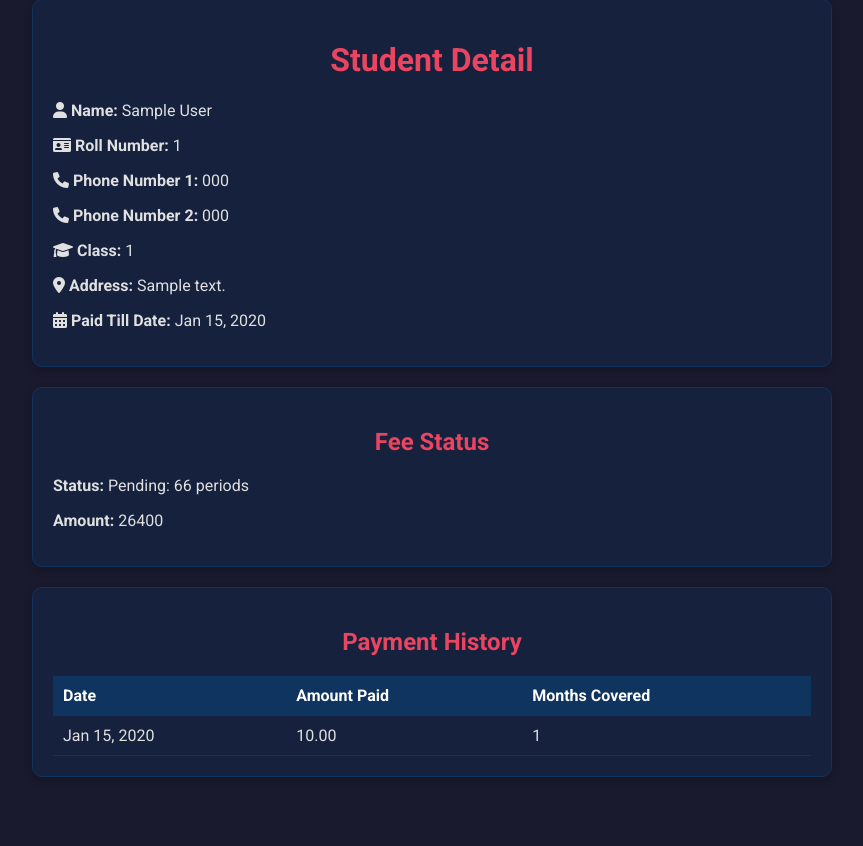
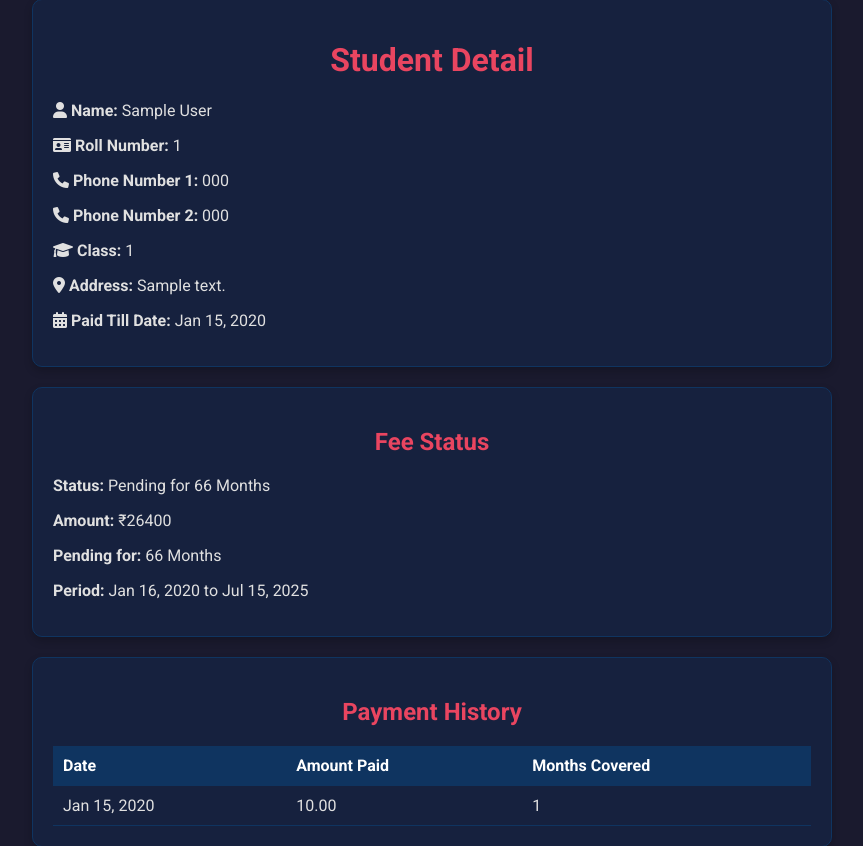
Before and after one commit to bahshat/Maktab-Django, a Django app: page /fees_info/1/ in a window 1280 px wide. Shown: the part 21-867 px from the top of the page, without its empty margins (208-1071 px from the left). Before the commit the page ends 798 px from the top, so only its background shows below. Run offline with Django 5.2, Linux system fonts and the light colour scheme; tables that the repository leaves empty hold one stand-in row (values such as "Sample post").

Commit message:
Fees Status independent page completed

```diff
--- a/students/templates/students/fees_info.html
+++ b/students/templates/students/fees_info.html
@@ -21,8 +21,9 @@
     <div class="card">
         <h2>Fee Status</h2>
         <p><strong>Status:</strong> {{ fee_status }}</p>
-        <p><strong>Amount:</strong> {{ fee_amount }}</p>
-        {% if fee_status == "Pending" %}
+        <p><strong>Amount:</strong> ₹{{ fee_amount }}</p>
+        {% if total_pending_months and total_pending_months > 0 %}
+            <p><strong>Pending for:</strong> {{ total_pending_months }} Months</p>
             <p><strong>Period:</strong> {{ from_date|date:"M d, Y" }} to {{ to_date|date:"M d, Y" }}</p>
         {% endif %}
     </div>
--- a/students/views.py
+++ b/students/views.py
@@ -154,13 +154,23 @@ def fees_info(request, roll_number):
 
     # Check for pending fees
     pending_periods, pending_amount = calculate_pending_periods(student, today)
+
+    # Calculate total_pending_months_display based on pending_periods and fees_period
+    total_pending_months_display = 0
+    if pending_periods > 0:
+        months_per_period = {
+            'monthly': 1,
+            'quarterly': 3,
+            'half_yearly': 6,
+            'yearly': 12,
+        }[student.fees_period]
+        total_pending_months_display = pending_periods * months_per_period
+
     from_date = None
     to_date = None
 
-    # Check for pending fees
-    pending_periods, pending_amount = calculate_pending_periods(student, today)
     if pending_amount > 0:
-        fee_status = f"Pending: {pending_periods} periods"
+        fee_status = f"Pending for {total_pending_months_display} Months"
         fee_amount = pending_amount
 
         if student.paid_till_date is None:
@@ -198,6 +208,7 @@ def fees_info(request, roll_number):
         'payments': payments,
         'from_date': from_date,
         'to_date': to_date,
+        'total_pending_months': total_pending_months_display,
     })
 
 @login_required
```
Also changed, not shown: students/templates/students/due_soon_fees_list.html (+8 -3 lines), students/templates/students/pending_fees_list.html (+29 -12 lines), students/templates/students/student_detail.html (+1 -1 lines).
